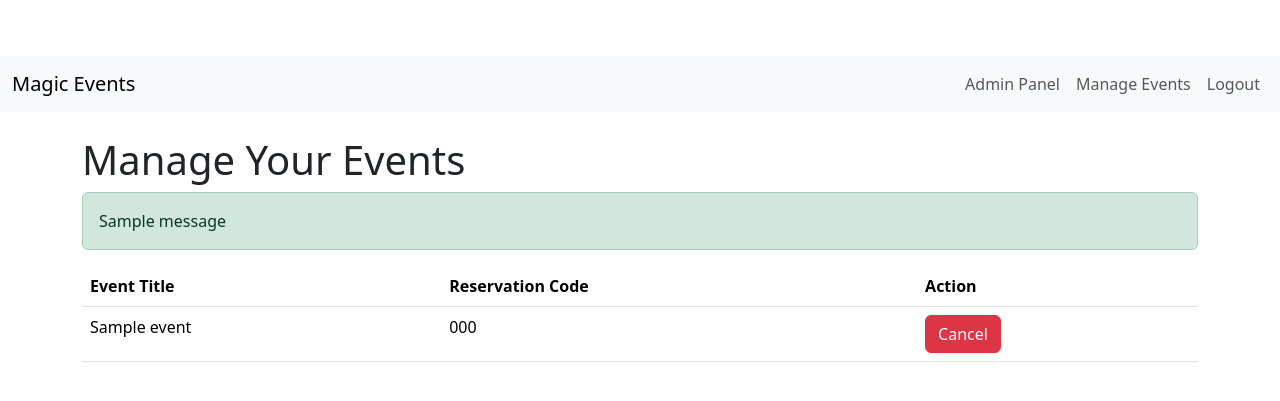
After one commit to Massonus/merp_event_registration, a Flask app: page /manage-events in a window 1280 px wide. The commit adds this page. Shown: the top 401 px of the page. Run offline with Flask 3, Linux system fonts and the light colour scheme; a user stored in the database is signed in; tables that the repository leaves empty hold one stand-in row (values such as "Sample post"); one stand-in notice (Sample message) is shown.

Commit message:
add manage events panel

```diff
--- a/app/forms.py
+++ b/app/forms.py
@@ -22,5 +22,4 @@ class RegisterForm(FlaskForm):
     email = StringField('Email', validators=[DataRequired(), Email()])
     password = PasswordField('Password', validators=[DataRequired(), Length(min=6)])
     confirm_password = PasswordField('Confirm Password', validators=[DataRequired(), EqualTo('password')])
-    is_admin = BooleanField('Register as Admin')
     submit = SubmitField('Register')
--- a/app/routes.py
+++ b/app/routes.py
@@ -1,7 +1,7 @@
 import random
 import string
 
-from flask import Blueprint, render_template, request, redirect, url_for, flash
+from flask import Blueprint, render_template, redirect, url_for, flash
 from flask_login import login_user, logout_user, current_user, login_required
 from werkzeug.security import generate_password_hash, check_password_hash
 
@@ -22,29 +22,45 @@ def index():
     return render_template('index.html', events=events)
 
 
-@routes.route('/register/<int:event_id>', methods=['GET', 'POST'])
+@routes.route('/register/<int:event_id>', methods=['POST'])
+@login_required
 def register(event_id):
     event = Event.query.get_or_404(event_id)
-    if request.method == 'POST':
-        email = request.form['email']
-        reservation_code = generate_reservation_code()
-        reservation = Reservation(event_id=event.id, email=email, reservation_code=reservation_code)
-        db.session.add(reservation)
-        db.session.commit()
-        flash(f'Registration successful! Your reservation code: {reservation_code}')
+
+    reservation_code = generate_reservation_code()
+
+    existing_reservation = Reservation.query.filter_by(event_id=event.id, email=current_user.email).first()
+    if existing_reservation:
+        flash('You have already registered for this event.')
         return redirect(url_for('routes.index'))
-    return render_template('register.html', event=event)
+
+    reservation = Reservation(event_id=event.id, email=current_user.email, reservation_code=reservation_code)
+    db.session.add(reservation)
+    db.session.commit()
+    flash('Registration successful! Your reservation code has been generated.')
+
+    return redirect(url_for('routes.index'))
 
 
-@routes.route('/manage/<reservation_code>', methods=['GET', 'POST'])
-def manage_reservation(reservation_code):
-    reservation = Reservation.query.filter_by(reservation_code=reservation_code).first_or_404()
-    if request.method == 'POST':
-        db.session.delete(reservation)
-        db.session.commit()
-        flash('Your reservation has been canceled.')
-        return redirect(url_for('routes.index'))
-    return render_template('manage.html', reservation=reservation)
+@routes.route('/manage-events')
+@login_required
+def manage_events():
+    reservations = Reservation.query.filter_by(email=current_user.email).all()
+    return render_template('manage_events.html', reservations=reservations)
+
+
+@routes.route('/cancel-reservation/<int:reservation_id>', methods=['POST'])
+@login_required
+def cancel_reservation(reservation_id):
+    reservation = Reservation.query.get_or_404(reservation_id)
+    if reservation.email != current_user.email:
+        flash('You cannot cancel this reservation.')
+        return redirect(url_for('routes.manage_events'))
+
+    db.session.delete(reservation)
+    db.session.commit()
+    flash('Reservation canceled successfully.')
+    return redirect(url_for('routes.manage_events'))
 
 
 @routes.route('/login', methods=['GET', 'POST'])
@@ -71,7 +87,7 @@ def register_user():
     form = RegisterForm()
     if form.validate_on_submit():
         hashed_password = generate_password_hash(form.password.data)
-        new_user = User(email=form.email.data, password=hashed_password, is_admin=form.is_admin.data)
+        new_user = User(email=form.email.data, password=hashed_password, is_admin=False)
         db.session.add(new_user)
         db.session.commit()
         flash('Registration successful! Please log in.')
--- a/templates/base.html
+++ b/templates/base.html
@@ -18,8 +18,13 @@
         <div class="collapse navbar-collapse" id="navbarNav">
             <ul class="navbar-nav ms-auto">
                 {% if current_user.is_authenticated %}
+                    {% if current_user.is_admin %}
+                        <li class="nav-item">
+                            <a class="nav-link" href="{{ url_for('routes.admin_panel') }}">Admin Panel</a>
+                        </li>
+                    {% endif %}
                     <li class="nav-item">
-                        <a class="nav-link" href="{{ url_for('routes.admin_panel') }}">Admin Panel</a>
+                        <a class="nav-link" href="{{ url_for('routes.manage_events') }}">Manage Events</a>
                     </li>
                     <li class="nav-item">
                         <a class="nav-link" href="{{ url_for('routes.logout') }}">Logout</a>
@@ -32,6 +37,7 @@
                         <a class="nav-link" href="{{ url_for('routes.register_user') }}">Register</a>
                     </li>
                 {% endif %}
+
             </ul>
         </div>
     </div>
--- /dev/null
+++ b/templates/manage_events.html
@@ -0,0 +1,35 @@
+{% extends 'base.html' %}
+{% block title %}Manage Your Events{% endblock %}
+{% block content %}
+    <h1>Manage Your Events</h1>
+    {% with messages = get_flashed_messages() %}
+        {% if messages %}
+            <div class="alert alert-success">
+                {{ messages[0] }}
+            </div>
+        {% endif %}
+    {% endwith %}
+    <table class="table">
+        <thead>
+        <tr>
+            <th>Event Title</th>
+            <th>Reservation Code</th>
+            <th>Action</th>
+        </tr>
+        </thead>
+        <tbody>
+        {% for reservation in reservations %}
+            <tr>
+                <td>{{ reservation.event.title }}</td>
+                <td>{{ reservation.reservation_code }}</td>
+                <td>
+                    <form action="{{ url_for('routes.cancel_reservation', reservation_id=reservation.id) }}"
+                          method="post">
+                        <button type="submit" class="btn btn-danger">Cancel</button>
+                    </form>
+                </td>
+            </tr>
+        {% endfor %}
+        </tbody>
+    </table>
+{% endblock %}
```
Also changed, not shown: templates/index.html (+10 -2 lines), templates/manage.html (deleted, +0 -13 lines), templates/register.html (deleted, +0 -15 lines).
